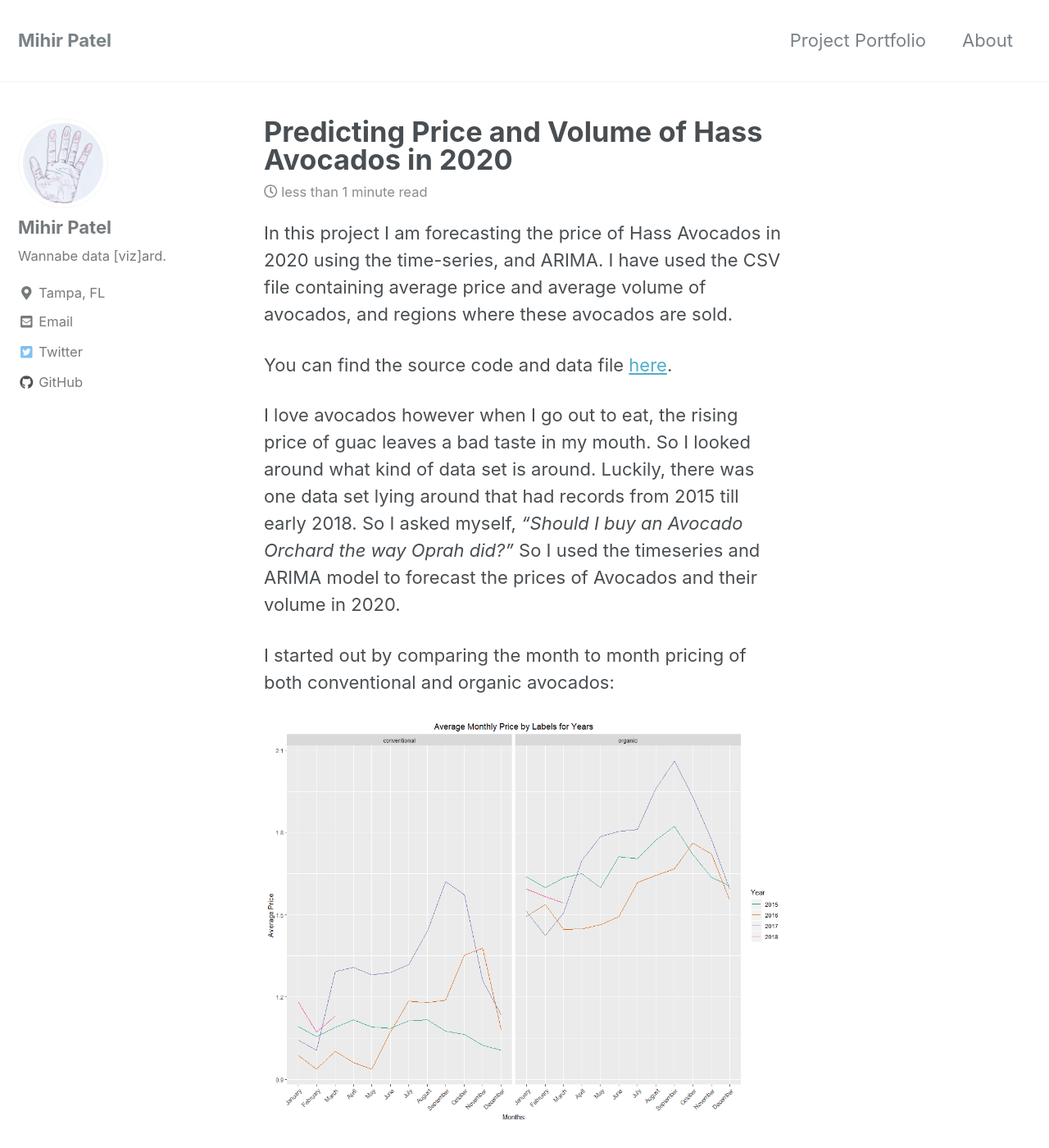
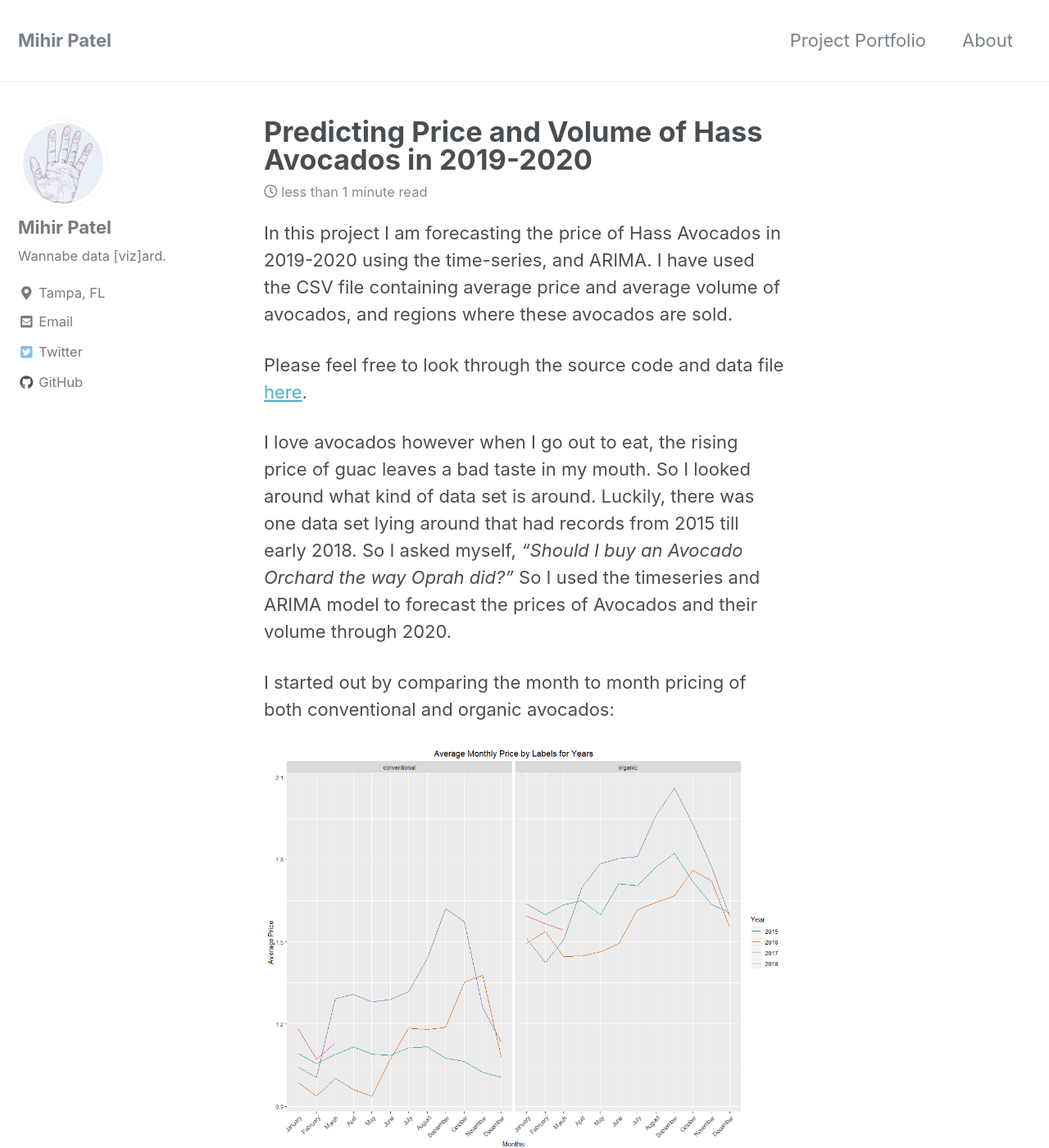
Before and after one commit to mihirp161/mihirp161.github.io, a Jekyll site: the page built from _posts/2019-12-29-avocados.md, in a window 1280 px wide and 1400 px high. Shown: the whole window at 82% size. Built offline with Jekyll 4.4.1, drawn with Linux system fonts in a browser that asks for light colours; nearby versions of some CDN libraries; some of the changed text lies outside the part shown.

Commit message:
Update 2019-12-29-avocados.md

```diff
--- a/_posts/2019-12-29-avocados.md
+++ b/_posts/2019-12-29-avocados.md
@@ -1,17 +1,39 @@
 ---
-title: "Predicting Price and Volume of Hass Avocados in 2020"
+title: "Predicting Price and Volume of Hass Avocados in 2019-2020"
 date: 2019-12-29
 tags: [Data science & analytics, R]
 header:
 excerpt: "Time Series, Forecast, Autoregressive integrated moving average"
 mathjax: "true"
 ---
-In this project I am forecasting the price of Hass Avocados in 2020 using the time-series, and ARIMA. I have used the CSV file containing average price and average volume of avocados, and regions where these avocados are sold.
+In this project I am forecasting the price of Hass Avocados in 2019-2020 using the time-series, and ARIMA. I have used the CSV file containing average price and average volume of avocados, and regions where these avocados are sold.
 
-You can find the source code and data file [here](https://github.com/ToadHanks/storyOfHassAvocadoIn2020).
+Please feel free to look through the source code and data file [here](https://github.com/ToadHanks/storyOfHassAvocadoIn2020).
 
-I love avocados however when I go out to eat, the rising price of guac leaves a bad taste in my mouth. So I looked around what kind of data set is around. Luckily, there was one data set lying around that had records from 2015 till early 2018. So I asked myself, *"Should I buy an Avocado Orchard the way Oprah did?"* So I used the timeseries and ARIMA model to forecast the prices of Avocados and their volume in 2020.
+I love avocados however when I go out to eat, the rising price of guac leaves a bad taste in my mouth. So I looked around what kind of data set is around. Luckily, there was one data set lying around that had records from 2015 till early 2018. So I asked myself, *"Should I buy an Avocado Orchard the way Oprah did?"* So I used the timeseries and ARIMA model to forecast the prices of Avocados and their volume through 2020.
 
 I started out by comparing the month to month pricing of both conventional and organic avocados:
 
 <img src="{{ site.url }}{{ site.baseurl }}/images/avocados/avg_month_prices_both.png" alt="">
+
+That's intresting, because conventional started out expensive last year,
+
+<img src="{{ site.url }}{{ site.baseurl }}/images/avocados/avg_yr_price_conv.png" alt="">
+
+<img src="{{ site.url }}{{ site.baseurl }}/images/avocados/avg_yr_price_org.png" alt="">
+
+<img src="{{ site.url }}{{ site.baseurl }}/images/avocados/ts_conv_pricing.png" alt="">
+
+<img src="{{ site.url }}{{ site.baseurl }}/images/avocados/ts_conv_volume.png" alt="">
+
+<img src="{{ site.url }}{{ site.baseurl }}/images/avocados/ts_org_pricing.png" alt="">
+
+<img src="{{ site.url }}{{ site.baseurl }}/images/avocados/ts_org_volume.png" alt="">
+
+<img src="{{ site.url }}{{ site.baseurl }}/images/avocados/forecast_conv_price.jpg" alt="">
+
+<img src="{{ site.url }}{{ site.baseurl }}/images/avocados/forecast_conv_vol.jpg" alt="">
+
+<img src="{{ site.url }}{{ site.baseurl }}/images/avocados/forecast_org_price.jpg" alt="">
+
+<img src="{{ site.url }}{{ site.baseurl }}/images/avocados/forecast_org_vol.jpg" alt="">
```
